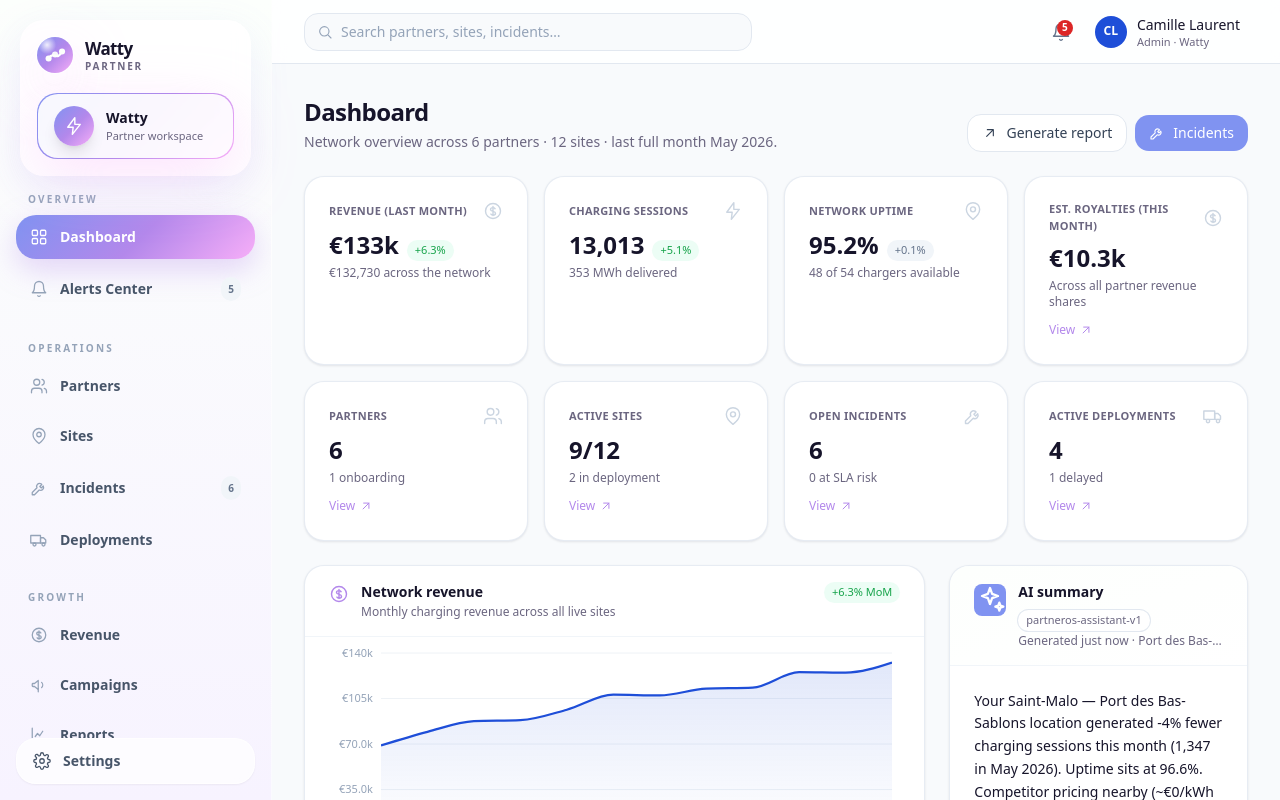
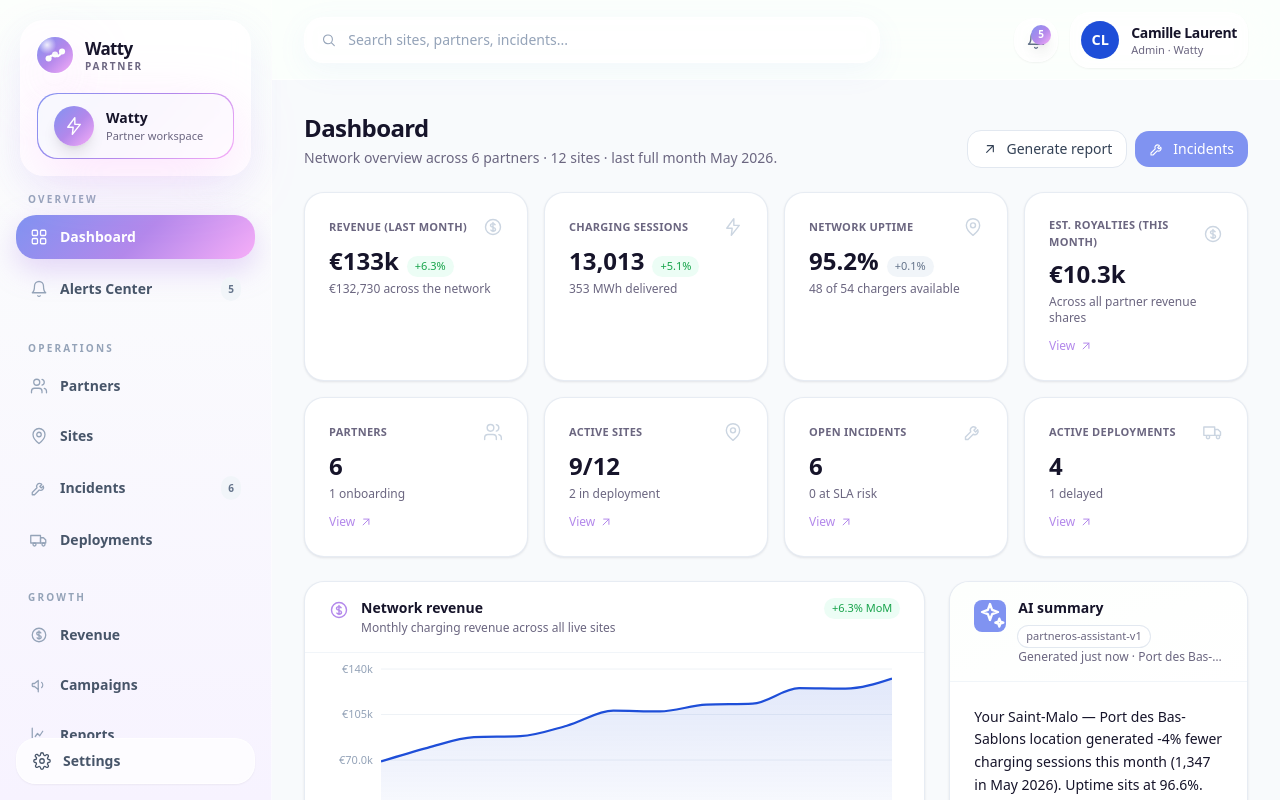
Before and after one commit to berthiertimothee-cell/WattyPartner, a Next.js app: page /dashboard in a window 1280 px wide. Shown: the top 800 px of the page. Built offline with nearby package versions, Linux system fonts and the light colour scheme.

Commit message:
Upgrade topbar UX and styling

```diff
--- a/src/components/layout/Topbar.tsx
+++ b/src/components/layout/Topbar.tsx
@@ -7,26 +7,46 @@ import { Logo } from "./Logo";
 
 export function Topbar({ user, orgName, unreadAlerts }: { user: User; orgName: string; unreadAlerts: number }) {
   return (
-    <header className="sticky top-0 z-20 flex h-16 items-center gap-3 border-b border-slate-200 bg-white/85 px-4 backdrop-blur sm:px-6 lg:px-8">
+    <header className="sticky top-0 z-20 flex h-20 items-center gap-4 border-b border-white/60 bg-[#fcfffcdd] px-4 backdrop-blur-xl sm:px-6 lg:px-8">
       <Link href="/dashboard" className="lg:hidden">
-        <Logo size={28} />
+        <Logo size={34} />
       </Link>
+
       <div className="hidden flex-1 items-center md:flex">
-        <div className="flex w-full max-w-md items-center gap-2 rounded-xl border border-slate-200 bg-slate-50 px-3 py-2 text-sm text-slate-400">
-          <SearchIcon className="h-4 w-4" />
-          <span>Search partners, sites, incidents…</span>
+        <div className="flex w-full max-w-xl items-center gap-3 rounded-2xl border border-white/80 bg-white/90 px-4 py-3 shadow-[0_8px_30px_rgba(128,147,241,0.08)] backdrop-blur">
+          <SearchIcon className="h-4 w-4 text-slate-400" />
+          <input
+            placeholder="Search sites, partners, incidents..."
+            className="w-full bg-transparent text-sm font-medium text-ink outline-none placeholder:text-slate-400"
+          />
         </div>
       </div>
-      <div className="flex flex-1 items-center justify-end gap-2 md:flex-none">
-        <Link href="/alerts" className="relative inline-flex h-9 w-9 items-center justify-center rounded-xl text-slate-500 hover:bg-slate-100">
+
+      <div className="flex flex-1 items-center justify-end gap-3 md:flex-none">
+        <Link
+          href="/alerts"
+          className="relative inline-flex h-11 w-11 items-center justify-center rounded-2xl border border-white/70 bg-white/80 text-slate-500 shadow-sm backdrop-blur transition-all hover:scale-[1.02] hover:bg-white hover:text-ink"
+        >
           <BellIcon className="h-5 w-5" />
-          {unreadAlerts > 0 && <span className="absolute right-1.5 top-1.5 inline-flex h-4 min-w-4 items-center justify-center rounded-full bg-danger px-1 text-[10px] font-semibold text-white">{unreadAlerts}</span>}
+
+          {unreadAlerts > 0 && (
+            <span className="absolute right-1.5 top-1.5 inline-flex h-5 min-w-5 items-center justify-center rounded-full bg-watty-gradient px-1.5 text-[10px] font-bold text-white shadow-lg">
+              {unreadAlerts}
+            </span>
+          )}
         </Link>
-        <Link href="/settings" className="flex items-center gap-2.5 rounded-xl px-2 py-1.5 hover:bg-slate-100">
-          <Avatar name={user.name} color={user.avatarColor} size={32} />
+
+        <Link
+          href="/settings"
+          className="flex items-center gap-3 rounded-2xl border border-white/70 bg-white/80 px-2.5 py-2 shadow-sm backdrop-blur transition-all hover:bg-white hover:shadow-cardHover"
+        >
+          <Avatar name={user.name} color={user.avatarColor} size={38} />
+
           <span className="hidden text-left leading-tight sm:block">
-            <span className="block text-sm font-medium text-ink">{user.name}</span>
-            <span className="block text-[11px] text-muted">{titleCase(user.role.replace("operator_", "")) } · {orgName}</span>
+            <span className="block text-sm font-bold tracking-tight text-ink">{user.name}</span>
+            <span className="block text-[11px] font-medium text-muted">
+              {titleCase(user.role.replace("operator_", ""))} · {orgName}
+            </span>
           </span>
         </Link>
       </div>
```
